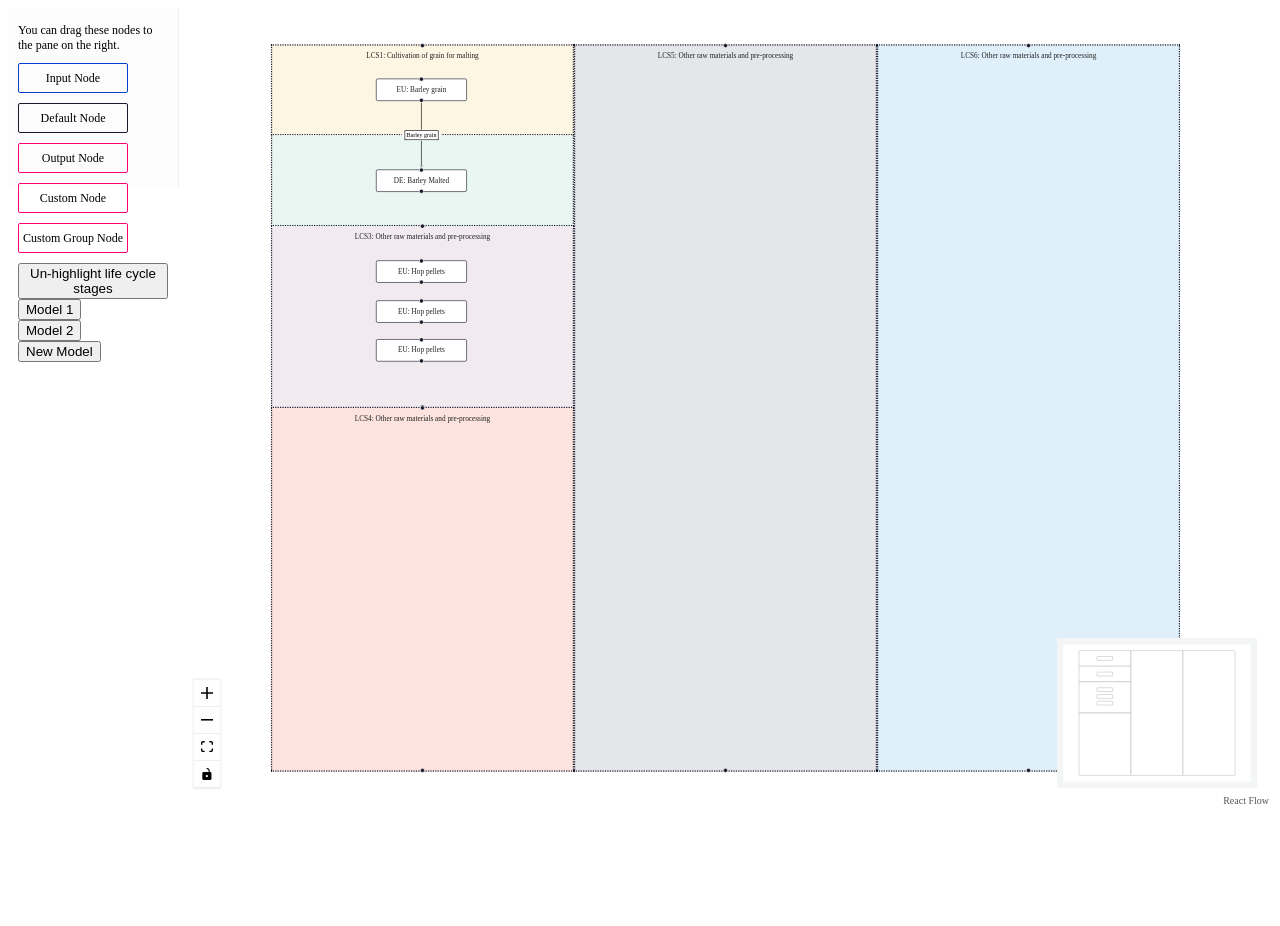
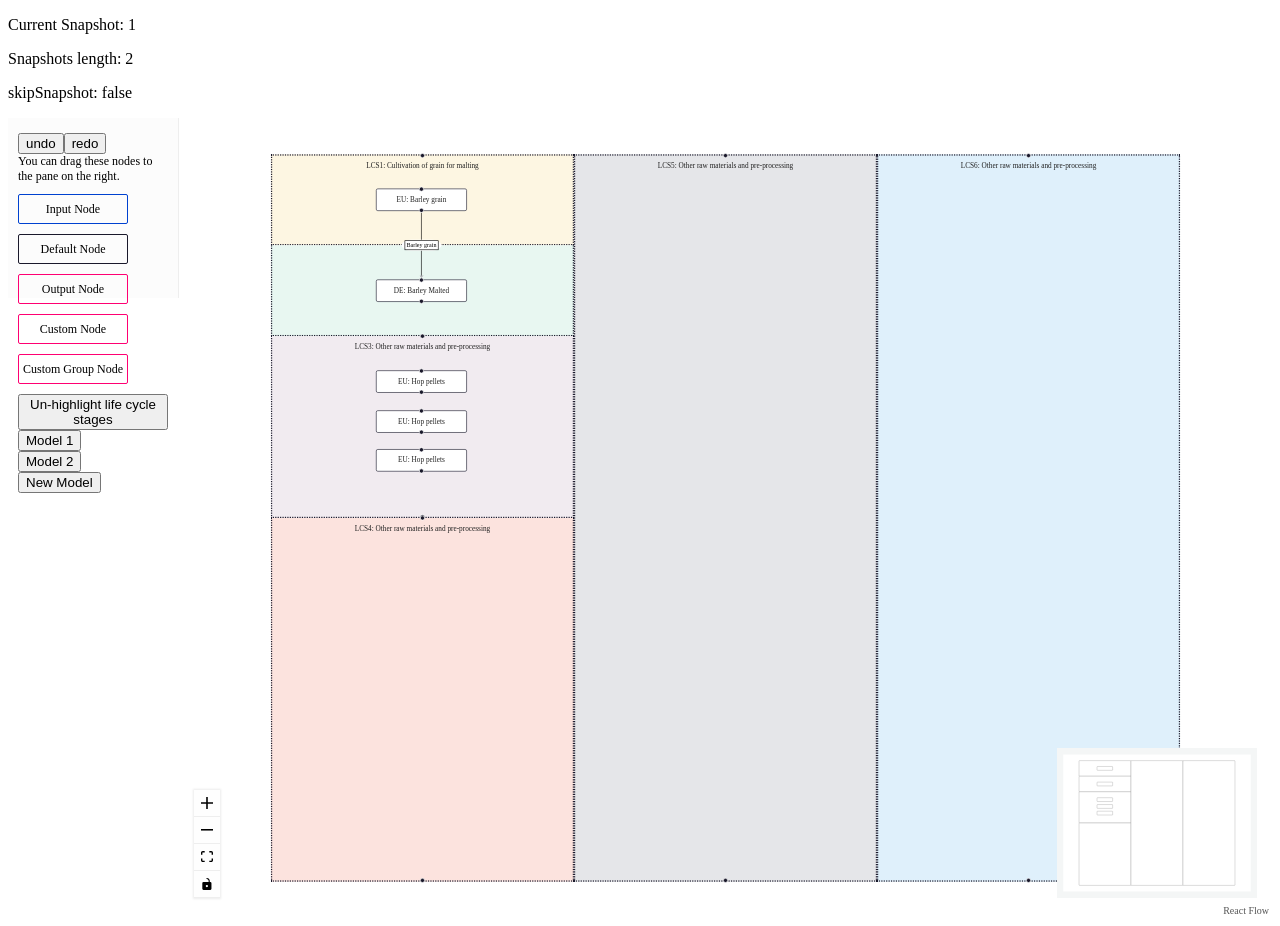
Before and after one commit to yovogi/reactflow-poc, a React (Create React App) app: page / in a window 1280 px wide. Before the commit the page ends 816 px from the top, so only its background shows below. Built offline with nearby package versions, Linux system fonts and the light colour scheme.

Commit message:
somehow working

```diff
--- a/src/App.js
+++ b/src/App.js
@@ -35,16 +35,21 @@ const NestedFlow = () => {
     const [color, setColor] = useState('#FF0000');
     const [isDraggable, setIsDraggable] = useState(true);
     const [isHighlight, setHiglight] = useState(true);
+    const [snapshots, setSnapshots] = useState([
+        { nodes: initialNodes, edges: initialEdges },
+    ]);
+    const [currentSnapshot, setCurrentSnapshot] = useState(0);
+    const [skipSnapshot, setSkipSnapshot] = useState(false);
 
     const selectedNode = nodes?.find((n) => n.selected === true);
 
     const selectedEdge = edges.find((e) => e.selected === true);
 
     useEffect(() => {
-        const timer = setTimeout(() => {
-            console.log(nodes);
-            console.log(edges);
-        }, 2000);
+        // const timer = setTimeout(() => {
+        //     console.log(nodes);
+        //     console.log(edges);
+        // }, 2000);
 
         setNodes((nds) =>
             nds.map((node) => {
@@ -79,8 +84,19 @@ const NestedFlow = () => {
             })
         );
 
+        const timer = setTimeout(() => {
+            if (!skipSnapshot) {
+                setSnapshots((prev) =>
+                    prev.concat({ nodes: nodes, edges: edges })
+                );
+                console.log('Snapshots:', snapshots);
+                setCurrentSnapshot(snapshots.length);
+            }
+        }, 500);
+        setSkipSnapshot(false);
+
         return () => {
-            clearInterval(timer);
+            clearTimeout(timer);
         };
     }, [
         nodeName,
@@ -93,7 +109,9 @@ const NestedFlow = () => {
         color,
         isDraggable,
         isHighlight,
+        edges,
         setHiglight,
+        // skipSnapshot,
     ]);
 
     const onConnect = useCallback((connection) => {
@@ -180,12 +198,13 @@ const NestedFlow = () => {
             }
             setNodes((nds) => nds.concat(newNode));
         },
-        [reactFlowInstance, nodes]
+        [reactFlowInstance, nodes, setNodes]
     );
 
     const onSelect = ({ nodes, edges }) => {
         console.log(selectedNode);
         if (selectedNode) {
+            setSkipSnapshot(true);
             setColor(
                 nodes[0]?.style?.backgroundColor
                     ? nodes[0].style.backgroundColor
@@ -228,10 +247,33 @@ const NestedFlow = () => {
             setNodes(node.data.nodes);
             setEdges(node.data.edges);
         }
+        setSkipSnapshot(true);
+    };
+
+    const undo = (index) => {
+        const newNodes = snapshots[currentSnapshot - 1].nodes;
+        const newEdges = snapshots[currentSnapshot - 1].edges;
+        setNodes(newNodes);
+        setEdges(newEdges);
+        setCurrentSnapshot((prev) => prev - 1);
+        setSkipSnapshot(true);
+    };
+
+    const redo = (index) => {
+        const newNodes = snapshots[currentSnapshot + 1].nodes;
+        const newEdges = snapshots[currentSnapshot + 1].edges;
+        setNodes(newNodes);
+        setEdges(newEdges);
+        setCurrentSnapshot((prev) => prev + 1);
+        setSkipSnapshot(true);
     };
 
     return (
         <div>
+            <p> Current Snapshot: {currentSnapshot}</p>
+            <p> Snapshots length: {snapshots.length}</p>
+            <p>skipSnapshot: {skipSnapshot.toString()}</p>
+            {/* <p>canUndo: {canUndo.toString()}</p> */}
             <div style={{ height: 800 }} className='dndflow'>
                 <Sidebar
                     setNodes={setNodes}
@@ -239,6 +281,11 @@ const NestedFlow = () => {
                     onHighlight={onHighlight}
                     isHighlight={isHighlight}
                     nodes={nodes}
+                    undo={undo}
+                    redo={redo}
+                    currentSnapshot={currentSnapshot}
+                    // canUndo={canUndo}
+                    // canRedo={canRedo}
                 />
                 <ReactFlowProvider>
                     <div className='reactflow-wrapper' ref={reactFlowWrapper}>
--- a/src/Sidebar.js
+++ b/src/Sidebar.js
@@ -1,49 +1,73 @@
-import React from "react";
-import { edgesData, nodesData } from "./initial-elements";
-import { edgesData2, nodesData2 } from "./data2";
+import React from 'react';
+import { edgesData, nodesData } from './initial-elements';
+import { edgesData2, nodesData2 } from './data2';
 
-const Sidebar = ({ setNodes, setEdges, onHighlight, isHighlight }) => {
+const Sidebar = ({
+    setNodes,
+    setEdges,
+    onHighlight,
+    isHighlight,
+    undo,
+    redo,
+    currentSnapshot,
+}) => {
     const onDragStart = (event, nodeType) => {
-    event.dataTransfer.setData("application/reactflow", nodeType);
-    event.dataTransfer.effectAllowed = "move";
+        event.dataTransfer.setData('application/reactflow', nodeType);
+        event.dataTransfer.effectAllowed = 'move';
     };
 
     return (
         <aside>
-      <div className="description">
+            <button
+                onClick={() => {
+                    undo(currentSnapshot);
+                }}
+                // disabled={!canUndo}
+            >
+                undo
+            </button>
+            <button
+                onClick={() => {
+                    redo(currentSnapshot);
+                }}
+                // disabled={!canRedo}
+            >
+                redo
+            </button>
+            <div className='description'>
                 You can drag these nodes to the pane on the right.
             </div>
             <div
-        className="dndnode input"
-        onDragStart={(event) => onDragStart(event, "input")}
+                className='dndnode input'
+                onDragStart={(event) => onDragStart(event, 'input')}
                 draggable
             >
                 Input Node
             </div>
             <div
-        className="dndnode"
-        onDragStart={(event) => onDragStart(event, "default")}
+                className='dndnode'
+                onDragStart={(event) => onDragStart(event, 'default')}
                 draggable
             >
                 Default Node
             </div>
             <div
-        className="dndnode output"
-        onDragStart={(event) => onDragStart(event, "output")}
+                className='dndnode output'
+                onDragStart={(event) => onDragStart(event, 'output')}
                 draggable
             >
                 Output Node
             </div>
             <div
-        className="dndnode output"
-        onDragStart={(event) => onDragStart(event, "CustomNode")}
+                className='dndnode output'
+                onDragStart={(event) => onDragStart(event, 'CustomNode')}
                 draggable
             >
                 Custom Node
             </div>
             <div
-        className="dndnode output"
-        onDragStart={(event) => onDragStart(event, "CustomGroupNode")}
+                className='dndnode output'
+                onDragStart={(event) => onDragStart(event, 'CustomGroupNode')}
                 draggable
             >
                 Custom Group Node
@@ -51,8 +75,8 @@ const Sidebar = ({ setNodes, setEdges, onHighlight, isHighlight }) => {
             <div>
                 <button onClick={() => onHighlight()}>
                     {isHighlight
-            ? "Un-highlight life cycle stages"
-            : "Highlight life cycle stages"}
+                        ? 'Un-highlight life cycle stages'
+                        : 'Highlight life cycle stages'}
                 </button>
                 <button
                     onClick={() => {
--- a/src/initial-elements.js
+++ b/src/initial-elements.js
@@ -265,7 +265,7 @@ export const edgesData = [
         type: 'smoothstep',
         label: 'Barley grain',
         style: { stroke: 'black' },
-        selected: 'false',
+        selected: false,
         labelStyle: {
             // fill: "none",
             // stroke: "#646464",
```
Lines whose indentation alone changed are shown as unchanged.
